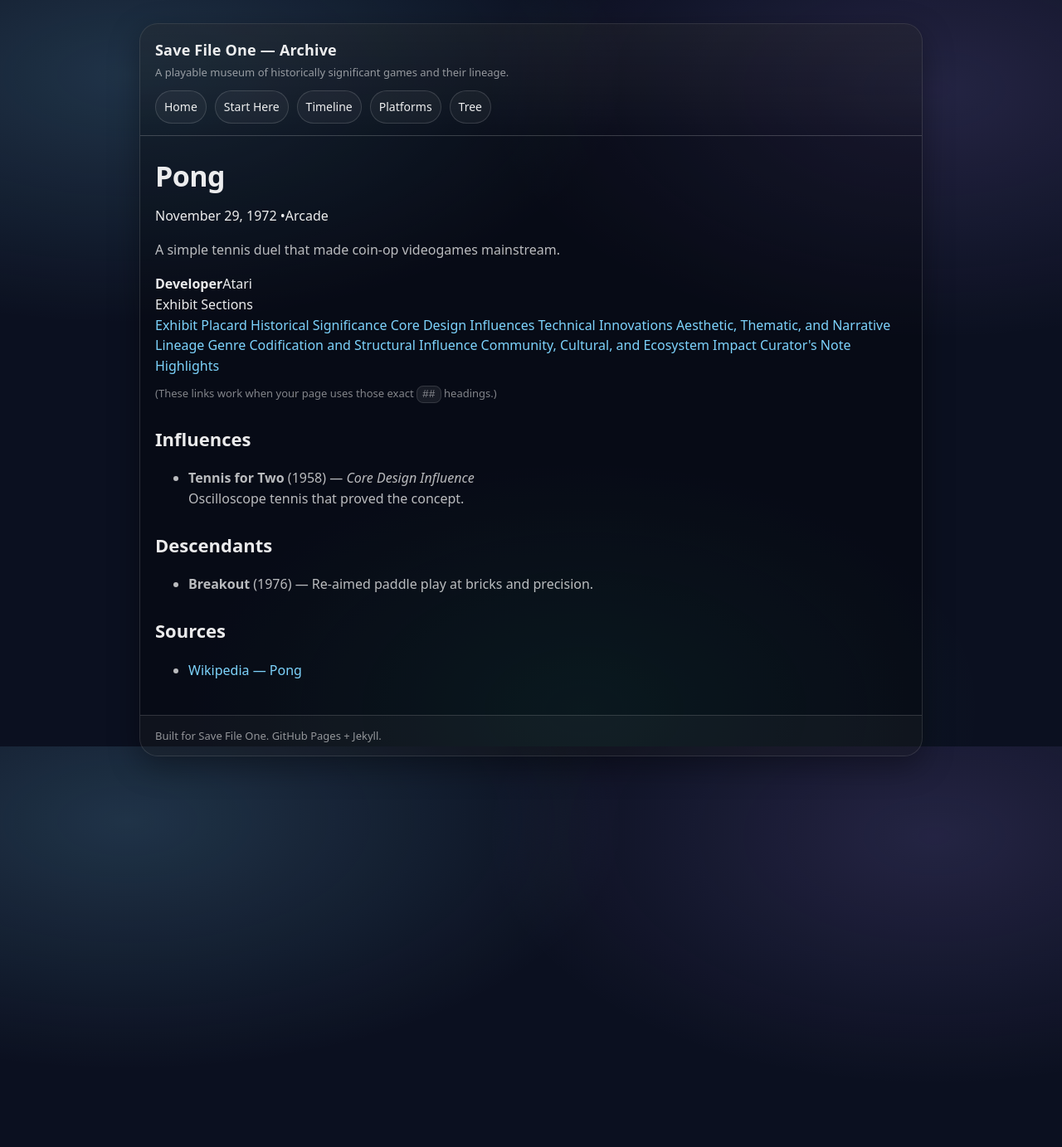
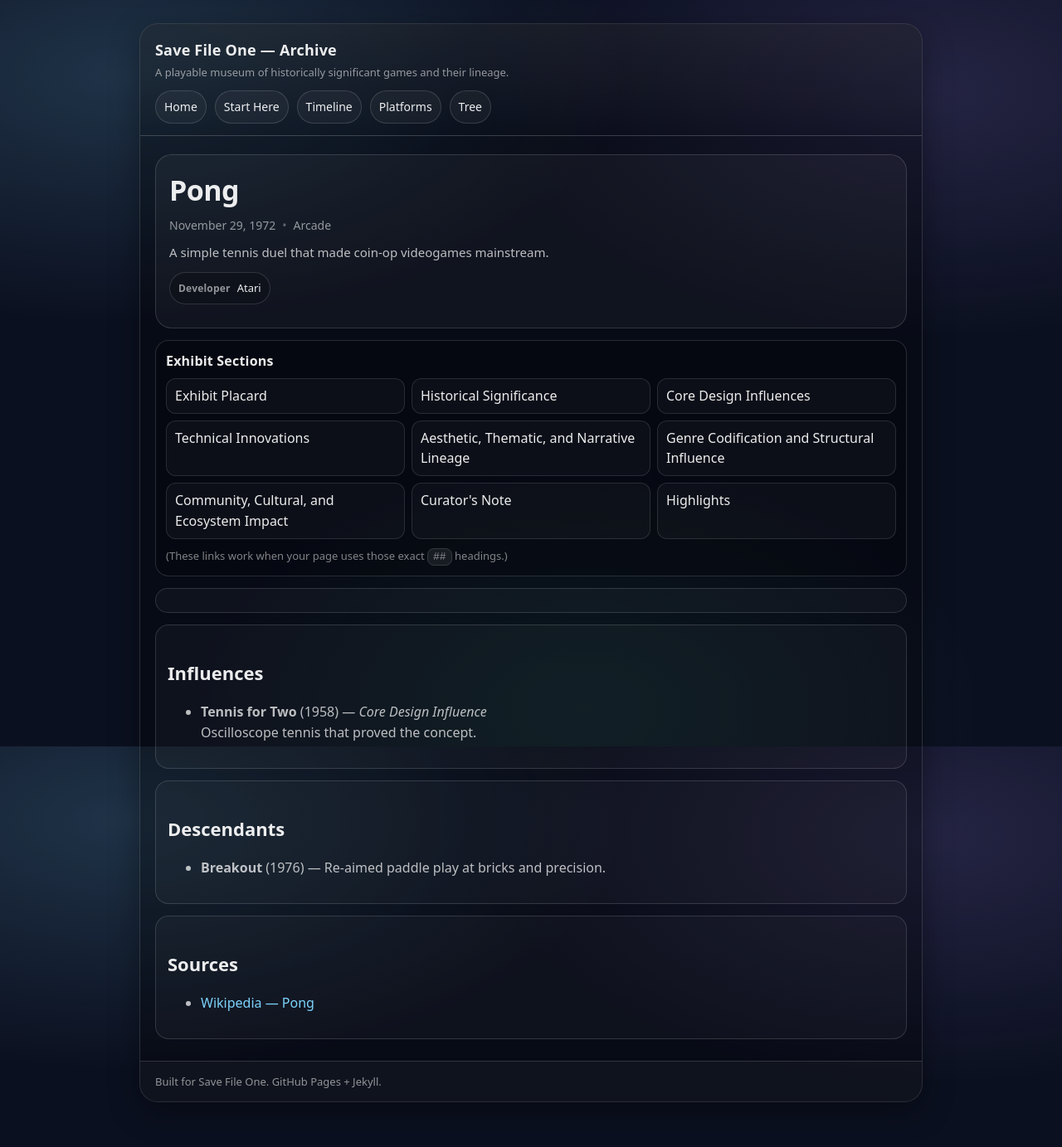
Before and after one commit to BacchusA/savefileone-archive, a Jekyll site: the page built from _games/1972-pong.md, in a window 1280 px wide. Shown: the whole page at 83% size. Built offline with Jekyll 4.4.1, drawn with Linux system fonts in a browser that asks for light colours.

Commit message:
Update style.css

```diff
--- a/assets/style.css
+++ b/assets/style.css
@@ -424,3 +424,120 @@
   font-size: 13px;
   color: var(--faint);
 }
+/* --- Game page layout --- */
+.game { display: grid; gap: 14px; }
+
+.game-hero{
+  border: 1px solid var(--border);
+  background: rgba(255,255,255,0.04);
+  border-radius: calc(var(--radius) + 4px);
+  padding: 16px 16px;
+}
+
+.game-h1{
+  margin: 0;
+  font-size: 34px;
+  letter-spacing: -0.6px;
+}
+
+.game-sub{
+  margin-top: 6px;
+  color: var(--faint);
+  font-size: 14px;
+  display: flex;
+  flex-wrap: wrap;
+  gap: 8px;
+  align-items: center;
+}
+.game-sub .dot{ opacity: 0.6; }
+
+.game-summary{
+  margin-top: 10px;
+  margin-bottom: 0;
+  color: var(--muted);
+  font-size: 15px;
+}
+
+.game-meta{
+  margin-top: 12px;
+  display: flex;
+  flex-wrap: wrap;
+  gap: 10px;
+}
+
+.meta-pill{
+  border: 1px solid rgba(255,255,255,0.14);
+  background: rgba(0,0,0,0.18);
+  border-radius: 999px;
+  padding: 8px 10px;
+  display: inline-flex;
+  gap: 8px;
+  align-items: baseline;
+}
+.meta-pill strong{
+  font-size: 12px;
+  color: var(--faint);
+  font-weight: 800;
+  letter-spacing: 0.2px;
+}
+.meta-pill span{
+  font-size: 13px;
+  color: var(--text);
+}
+
+.game-actions{ margin-top: 12px; display: flex; flex-wrap: wrap; gap: 10px; }
+
+.game-toc{
+  border: 1px solid var(--border);
+  background: rgba(0,0,0,0.20);
+  border-radius: var(--radius);
+  padding: 12px 12px;
+}
+
+.toc-title{
+  font-weight: 900;
+  margin-bottom: 8px;
+  letter-spacing: 0.2px;
+}
+
+.toc-links{
+  display: grid;
+  grid-template-columns: repeat(auto-fill, minmax(240px, 1fr));
+  gap: 8px;
+}
+.toc-links a{
+  border: 1px solid rgba(255,255,255,0.12);
+  background: rgba(255,255,255,0.03);
+  border-radius: 12px;
+  padding: 8px 10px;
+  color: var(--text);
+}
+.toc-links a:hover{ background: rgba(255,255,255,0.06); text-decoration: none; }
+
+.game-body{
+  border: 1px solid var(--border);
+  background: rgba(255,255,255,0.03);
+  border-radius: var(--radius);
+  padding: 14px 14px;
+}
+
+/* Make the exhibit headings feel like labeled sections */
+.game-body h2{
+  margin-top: 18px;
+  padding-top: 8px;
+  border-top: 1px solid rgba(255,255,255,0.10);
+}
+.game-body h2:first-of-type{
+  margin-top: 0;
+  border-top: none;
+  padding-top: 0;
+}
+
+.game-block{
+  border: 1px solid var(--border);
+  background: rgba(255,255,255,0.03);
+  border-radius: var(--radius);
+  padding: 14px 14px;
+}
+
+.muted{ color: var(--muted); }
```
